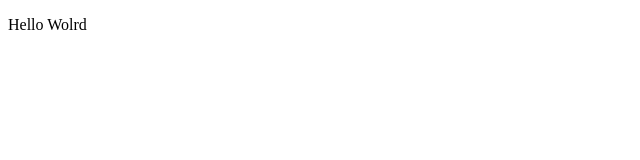
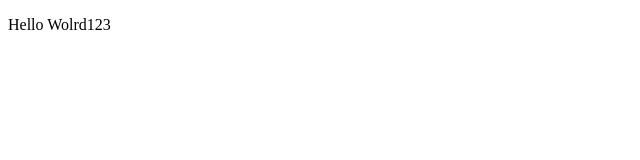
Before and after one commit to Rustam247/JS, a plain HTML site: page index.html in a window 1280 px wide. Shown: the full height of the page, 0-640 px from the left. Drawn offline with Linux system fonts and the light colour scheme.

Commit message:
second change

```diff
--- a/index.html
+++ b/index.html
@@ -7,7 +7,7 @@
 </head>
 <body>
 
-    <p>Hello Wolrd</p>
+    <p>Hello Wolrd123</p>
 
     <Script src="js/script.js"></Script>
 
```
